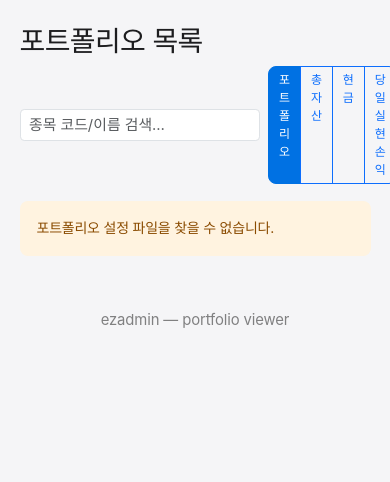
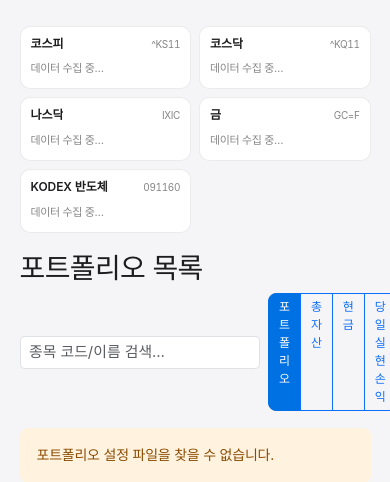
Before and after one commit to bmchae/ezadmin, a FastAPI app: page / in a window 390 px wide. Shown: the part 58-540 px from the top of the page. Run offline with FastAPI, Linux system fonts and the light colour scheme.

Commit message:
포트폴리오 상단에 시장 지표 카드 5종 추가
코스피/코스닥/나스닥/금/KODEX 반도체 (좌→우) — yfinance 일봉 기반.
각 카드: 종목명+코드, 현재가, 전일대비, 30일 스파크라인,
MA(50) 대비 최근 7일 편차(%) (마지막 값 2× bold).
마지막 편차 > 30% → 카드 테두리 6px 빨강 강조 (과열 표시).

- src/market_index.py 신규: yfinance fetch + 5분 TTL 캐시 + 5종목 병렬,
  MA(50) 편차 계산 (데이터 부족 시 가용 윈도우 fallback)
- src/app.py: index() 라우트에서 get_all_indices() 호출 후 template 전달
- templates/index.html: 지표 grid (데스크탑 5열 / 모바일 2열), 스파크라인 SVG,
  MA50 편차 라인 (baseline 정렬, overflow 클리핑 제거),
  .overheated 클래스 (box-shadow 5px ring, 레이아웃 변동 없음)
- requirements.txt: yfinance>=0.2 추가

Co-Authored-By: Claude Opus 4.7 (1M context) <noreply@anthropic.com>

```diff
--- a/requirements.txt
+++ b/requirements.txt
@@ -10,3 +10,4 @@ werkzeug>=3.1            # check_password_hash (비밀번호 해시 검증, Flas
 pyyaml>=6.0              # 포트폴리오 yaml + 토큰 파일 파싱
 requests>=2.32           # KIS/KW/Upbit REST API 호출
 pyjwt>=2.10              # Upbit REST 인증 (HS256 서명)
+yfinance>=0.2            # 시장 지표 카드(코스피/코스닥/나스닥/금 등) 시세 fetch
--- a/src/app.py
+++ b/src/app.py
@@ -21,6 +21,7 @@ from werkzeug.security import check_password_hash
 
 from config_loader import load_all_portfolios, KNOWN_OWNERS
 from db import init_db, upsert_today, get_recent_snapshots
+from market_index import get_all_indices
 from kis_client import (get_domestic_balance, get_overseas_balance,
                         get_domestic_today_realized_pl,
                         get_overseas_today_realized_pl,
@@ -816,6 +817,8 @@ def index(request: Request, sort: str = "portfolio"):
         owner_month_chg[owner] = chg
         owner_month_chg_rate[owner] = rate
 
+    indices = get_all_indices(w=100, h=30)
+
     return templates.TemplateResponse(
         request, "index.html",
         {
@@ -829,6 +832,7 @@ def index(request: Request, sort: str = "portfolio"):
             "owner_month_chg_rate": owner_month_chg_rate,
             "charts": charts,
             "owner_charts": owner_charts,
+            "indices": indices,
             "sort_mode": sort_mode,
         },
     )
--- /dev/null
+++ b/src/market_index.py
@@ -0,0 +1,167 @@
+"""
+시장 지표 카드용 시세 fetcher.
+yfinance 일봉 30일치를 가져와 현재가/전일대비/스파크라인을 만든다.
+메모리 캐시 TTL 5분 (장중에도 자주 호출하지 않도록).
+"""
+import time
+from concurrent.futures import ThreadPoolExecutor
+from typing import List, Dict, Optional
+
+try:
+    import yfinance as yf
+except ImportError:
+    yf = None
+
+# (label, yfinance 심볼, 화면 표시용 코드)
+INDICES = [
+    ("코스피",       "^KS11",     "^KS11"),
+    ("코스닥",       "^KQ11",     "^KQ11"),
+    ("나스닥",       "^IXIC",     "IXIC"),
+    ("금",          "GC=F",      "GC=F"),
+    ("KODEX 반도체", "091160.KS", "091160"),
+]
+
+_cache: Dict[str, tuple] = {}   # yf_symbol -> (timestamp, data)
+TTL = 300                        # 5분
+
+
+MA_WINDOW = 50      # 이동평균 기간
+MA_DEV_DAYS = 7     # 카드에 보여줄 편차 일수
+
+
+def _fetch_one(yf_symbol: str) -> Optional[dict]:
+    """120일치 일봉 → 30일 스파크라인 + MA(50) 대비 최근 7일 편차(%)."""
+    if yf is None:
+        return None
+    try:
+        # MA(50) 을 최근 7일분 계산하려면 최소 50 + 7 - 1 = 56 거래일 필요.
+        # 비거래일 버퍼 포함해 120 캘린더일 요청.
+        df = yf.Ticker(yf_symbol).history(period="120d", interval="1d", auto_adjust=False)
+        if df is None or df.empty:
+            return None
+        closes_raw = df["Close"].tolist()
+        # NaN 필터
+        closes_full = [float(c) for c in closes_raw if c == c and c is not None]
+        if len(closes_full) < 2:
+            return None
+
+        last = closes_full[-1]
+        prev = closes_full[-2]
+        chg = last - prev
+        rate = (chg / prev * 100) if prev else 0.0
+
+        # 스파크라인용 최근 30일
+        closes = closes_full[-30:]
+
+        # MA(50) 대비 최근 7일 편차 (%): (close[i] - MA50[i]) / MA50[i] * 100
+        ma_dev = None
+        if len(closes_full) >= MA_WINDOW + MA_DEV_DAYS - 1:
+            ma_dev = []
+            start = len(closes_full) - MA_DEV_DAYS
+            for i in range(start, len(closes_full)):
+                window = closes_full[i - MA_WINDOW + 1 : i + 1]
+                ma = sum(window) / MA_WINDOW
+                dev = ((closes_full[i] - ma) / ma * 100) if ma else 0.0
+                ma_dev.append(dev)
+        elif len(closes_full) >= MA_DEV_DAYS:
+            # MA(50) 데이터가 부족하면 가용 윈도우 그대로 사용 (최선 노력)
+            ma_dev = []
+            start = len(closes_full) - MA_DEV_DAYS
+            for i in range(start, len(closes_full)):
+                w_size = min(MA_WINDOW, i + 1)
+                window = closes_full[i - w_size + 1 : i + 1]
+                ma = sum(window) / w_size
+                dev = ((closes_full[i] - ma) / ma * 100) if ma else 0.0
+                ma_dev.append(dev)
+
+        return {
+            "last": last,
+            "prev": prev,
+            "chg": chg,
+            "rate": rate,
+            "closes": closes,
+            "ma_dev": ma_dev,
+        }
+    except Exception as e:
+        print(f"[market_index] fetch {yf_symbol} failed: {e}")
+        return None
+
+
+def _get_one_cached(yf_symbol: str) -> Optional[dict]:
+    now = time.time()
+    entry = _cache.get(yf_symbol)
+    if entry and now - entry[0] < TTL:
+        return entry[1]
+    data = _fetch_one(yf_symbol)
+    if data is not None:
+        _cache[yf_symbol] = (now, data)
+    return data
+
+
+def sparkline(closes: List[float], w: int = 100, h: int = 30) -> dict:
+    """30개 종가 → SVG path d strings (area, line) + 상승여부."""
+    if not closes or len(closes) < 2:
+        return {"area": "", "line": "", "w": w, "h": h, "up": True}
+    n = len(closes)
+    mn, mx = min(closes), max(closes)
+    span = max(mx - mn, 1e-9)
+    pad_top = 2.0
+    pad_bot = 2.0
+
+    def x(i: int) -> float:
+        return i / (n - 1) * w
+
+    def y(v: float) -> float:
+        return pad_top + (1 - (v - mn) / span) * (h - pad_top - pad_bot)
+
+    pts = [(x(i), y(v)) for i, v in enumerate(closes)]
+    line_d = "M " + " L ".join(f"{px:.1f},{py:.1f}" for px, py in pts)
+    area_d = (
+        f"M {pts[0][0]:.1f},{h:.1f} L "
+        + " L ".join(f"{px:.1f},{py:.1f}" for px, py in pts)
+        + f" L {pts[-1][0]:.1f},{h:.1f} Z"
+    )
+    return {
+        "area": area_d,
+        "line": line_d,
+        "w": w,
+        "h": h,
+        "up": closes[-1] >= closes[0],
+    }
+
+
+def get_all_indices(w: int = 100, h: int = 30) -> List[dict]:
+    """모든 지표 병렬 fetch. 실패한 항목도 카드는 자리 차지."""
+    results: Dict[str, Optional[dict]] = {}
+    if yf is None:
+        # yfinance 미설치 — 모두 빈 카드
+        return [
+            {"label": lbl, "symbol": sym, "code": code, "ok": False}
+            for lbl, sym, code in INDICES
+        ]
+    with ThreadPoolExecutor(max_workers=len(INDICES)) as ex:
+        futs = {ex.submit(_get_one_cached, sym): sym for _, sym, _ in INDICES}
+        for fut in futs:
+            sym = futs[fut]
+            try:
+                results[sym] = fut.result(timeout=10)
+            except Exception as e:
+                print(f"[market_index] timeout/error {sym}: {e}")
+                results[sym] = None
+
+    out: List[dict] = []
+    for lbl, sym, code in INDICES:
+        data = results.get(sym)
+        if data is None:
+            out.append({"label": lbl, "symbol": sym, "code": code, "ok": False})
+            continue
+        spark = sparkline(data["closes"], w=w, h=h)
+        out.append({
+            "label": lbl,
+            "symbol": sym,
+            "code": code,
+            "ok": True,
+            **data,
+            "spark": spark,
+        })
+    return out
--- a/templates/index.html
+++ b/templates/index.html
@@ -301,8 +301,154 @@
         text-align: center;
         padding: 16px 0 4px;
     }
+    /* ───── 지표 카드 ───── */
+    .indices-row {
+        display: grid;
+        grid-template-columns: repeat(5, 1fr);
+        gap: 10px;
+        margin-bottom: 20px;
+    }
+    .index-card {
+        background: var(--apple-surface, #f5f5f7);
+        border: 1px solid var(--apple-divider, rgba(60,60,67,0.12));
+        border-radius: 10px;
+        padding: 10px 12px;
+        display: flex;
+        flex-direction: column;
+        gap: 4px;
+        min-width: 0;
+    }
+    /* MA(50) 편차 마지막 값이 +30% 초과 → 과열 강조 (레이아웃 변동 없음) */
+    .index-card.overheated {
+        border-color: #ff3b30;
+        /* 기존 2px(테두리 1 + 그림자 1) → 6px = 3배 굵기 */
+        box-shadow: 0 0 0 5px #ff3b30, 0 2px 14px rgba(255,59,48,0.26);
+    }
+    .index-head {
+        display: flex;
+        justify-content: space-between;
+        align-items: baseline;
+        gap: 6px;
+        min-width: 0;
+    }
+    .index-label {
+        font-size: 12px;
+        font-weight: 600;
+        letter-spacing: -0.08px;
+        color: var(--apple-text, #1d1d1f);
+        white-space: nowrap;
+        overflow: hidden;
+        text-overflow: ellipsis;
+    }
+    .index-code {
+        font-size: 10px;
+        color: var(--apple-text-tertiary, #86868b);
+        font-variant-numeric: tabular-nums;
+        white-space: nowrap;
+    }
+    .index-price {
+        font-size: 17px;
+        font-weight: 700;
+        letter-spacing: -0.022em;
+        font-variant-numeric: tabular-nums;
+        color: var(--apple-text, #1d1d1f);
+    }
+    .index-chg {
+        font-size: 11px;
+        font-weight: 600;
+        font-variant-numeric: tabular-nums;
+        letter-spacing: -0.08px;
+    }
+    .index-chg.up   { color: #ff3b30; }
+    .index-chg.down { color: #0d6efd; }
+    .index-chg.flat { color: var(--apple-text-tertiary, #86868b); }
+    .index-spark {
+        width: 100%;
+        height: 30px;
+        display: block;
+        margin-top: 2px;
+    }
+    .index-fail {
+        font-size: 11px;
+        color: var(--apple-text-tertiary, #86868b);
+        padding: 4px 0;
+    }
+    /* MA(50) 대비 7일 편차 */
+    .index-ma50 {
+        font-size: 10px;
+        color: var(--apple-text-tertiary, #86868b);
+        font-variant-numeric: tabular-nums;
+        margin-top: 4px;
+        line-height: 1.25;
+        white-space: nowrap;
+        /* overflow 클리핑 제거: 마지막 큰 값이 잘리지 않도록 */
+    }
+    .index-ma50 .ma-dev      { margin-left: 2px; }
+    .index-ma50 .ma-dev-last {
+        margin-left: 4px;
+        font-size: 20px;        /* 베이스 10px 의 2배 */
+        font-weight: 700;
+        /* 숫자/+/-/% 는 descender 가 없어 baseline = 시각적 bottom */
+        vertical-align: baseline;
+    }
+    .index-ma50 .ma-dev.up,
+    .index-ma50 .ma-dev-last.up   { color: #ff3b30; }
+    .index-ma50 .ma-dev.down,
+    .index-ma50 .ma-dev-last.down { color: #0d6efd; }
+    @media (max-width: 768px) {
+        .indices-row {
+            grid-template-columns: repeat(2, 1fr);
+            gap: 8px;
+        }
+        .index-card { padding: 8px 10px; }
+        .index-price { font-size: 15px; }
+    }
 </style>
 {% set _sort = sort_mode|default('portfolio') %}
+{% if indices %}
+<div class="indices-row">
+    {% for idx in indices %}
+    {% set _last_dev = idx.ma_dev[-1] if (idx.ok and idx.ma_dev) else none %}
+    {# 카드에 표시되는 정수값과 일관성: round 후 30 초과일 때 강조 #}
+    <div class="index-card{% if _last_dev is not none and (_last_dev|round|int) > 30 %} overheated{% endif %}">
+        <div class="index-head">
+            <span class="index-label">{{ idx.label }}</span>
+            <span class="index-code">{{ idx.code }}</span>
+        </div>
+        {% if idx.ok %}
+            {% set chg = idx.chg %}
+            {% set rate = idx.rate %}
+            {% set last = idx.last %}
+            <div class="index-price">
+                {% if last >= 1000 %}{{ "{:,.2f}".format(last) }}{% else %}{{ "{:.2f}".format(last) }}{% endif %}
+            </div>
+            <div class="index-chg {{ 'up' if chg > 0 else 'down' if chg < 0 else 'flat' }}">
+                {{ "+" if chg > 0 else "" }}{{ "{:,.2f}".format(chg) }}
+                ({{ "+" if rate > 0 else "" }}{{ "{:.2f}".format(rate) }}%)
+            </div>
+            {% set sp = idx.spark %}
+            <svg class="index-spark" viewBox="0 0 {{ sp.w }} {{ sp.h }}" preserveAspectRatio="none">
+                <path d="{{ sp.area }}" fill="{{ '#ff3b30' if sp.up else '#0d6efd' }}" fill-opacity="0.16"/>
+                <path d="{{ sp.line }}" fill="none" stroke="{{ '#ff3b30' if sp.up else '#0d6efd' }}"
+                      stroke-width="1.2" stroke-linejoin="round"/>
+            </svg>
+            {% if idx.ma_dev %}
+            <div class="index-ma50">
+                50일 :
+                {% for v in idx.ma_dev[:-1] %}
+                <span class="ma-dev {{ 'up' if v >= 0 else 'down' }}">{{ "+" if v >= 0 else "" }}{{ "{:.0f}".format(v) }}</span>
+                {% endfor %}
+                {% set last = idx.ma_dev[-1] %}
+                <span class="ma-dev-last {{ 'up' if last >= 0 else 'down' }}">{{ "+" if last >= 0 else "" }}{{ "{:.0f}".format(last) }}%</span>
+            </div>
+            {% endif %}
+        {% else %}
+            <div class="index-fail">데이터 수집 중…</div>
+        {% endif %}
+    </div>
+    {% endfor %}
+</div>
+{% endif %}
 <div class="d-flex justify-content-between align-items-center mb-3 flex-wrap gap-2">
     <h3 class="mb-0" style="letter-spacing: -0.022em;">포트폴리오 목록</h3>
     <div class="d-flex gap-2 align-items-center">
```
